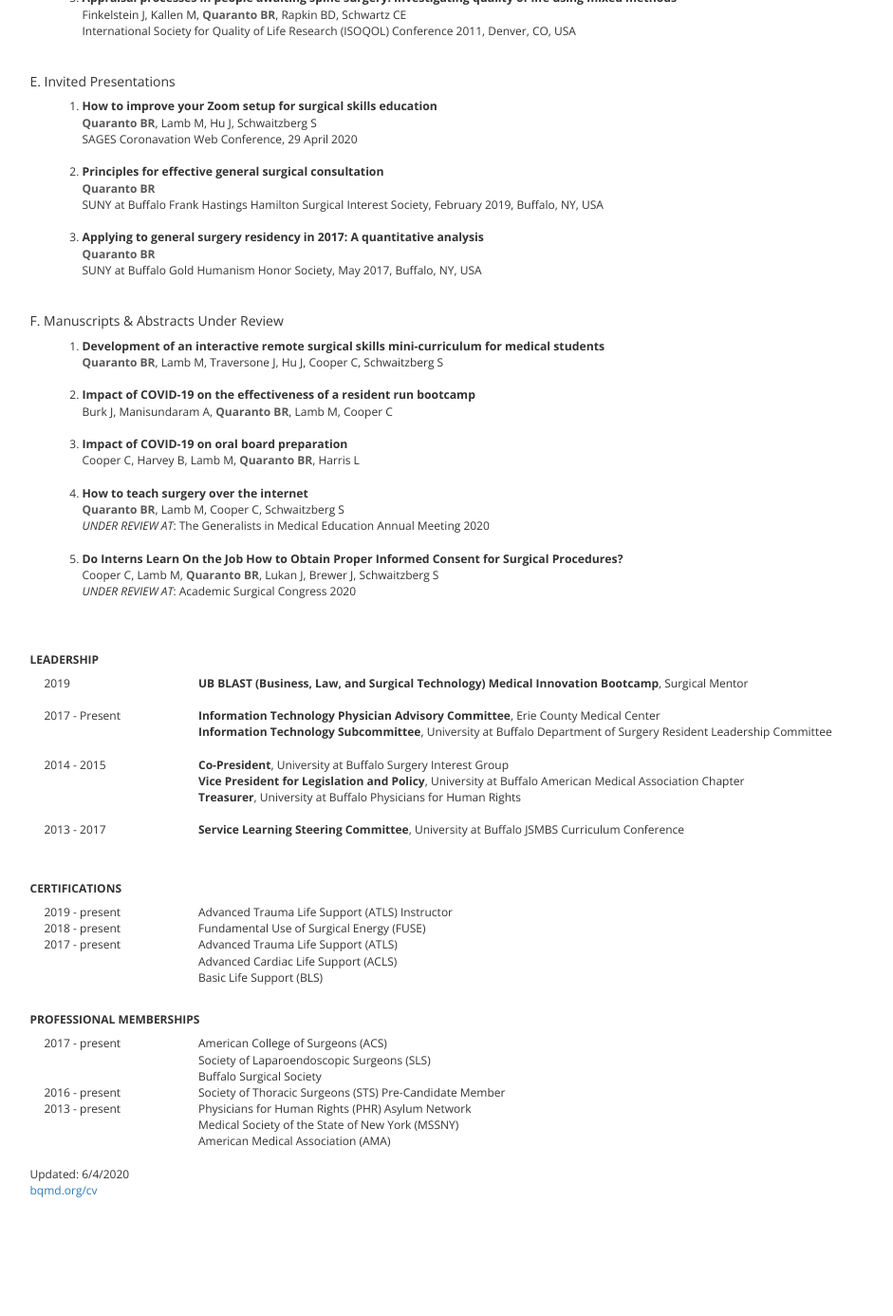
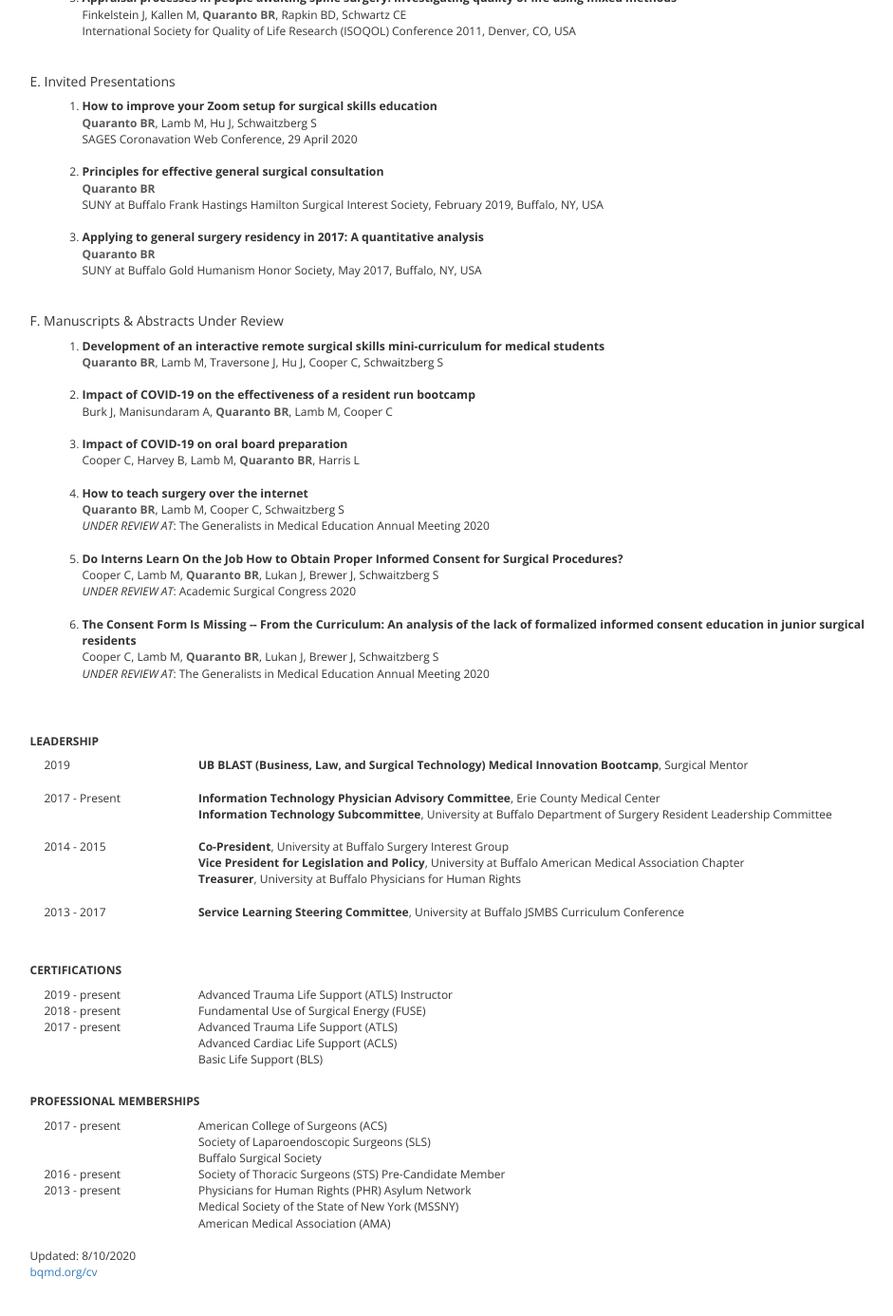
Before and after one commit to bquarant/bquarant.github.com, a Jekyll site: the page cv/index.html, which Jekyll copies as it is, in a window 1280 px wide and 1400 px high, scrolled down 3298 px. Shown: the top 1386 px of the window at 95% size, without its empty margins (121-1062 px from the left). Built offline with Jekyll 4.4.1, drawn with Linux system fonts in a browser that asks for light colours; before the commit the page ends 4611 px from its top, so only the background shows below that.

Commit message:
new TGME abstract

```diff
--- a/cv/index.html
+++ b/cv/index.html
@@ -552,10 +552,19 @@
 	<div class="row">
 	<div class="col-xs-11 col-sm-11 col-md-11 col-lg-11">
 		<li>
-			<span class="title">
-Do Interns Learn On the Job How to Obtain Proper Informed Consent for Surgical Procedures?</span><br>
+			<span class="title">Do Interns Learn On the Job How to Obtain Proper Informed Consent for Surgical Procedures?</span><br>
 			<span class="details">Cooper C, Lamb M, <b style="color: #595959;">Quaranto BR</b>, Lukan J, Brewer J, Schwaitzberg S</span><br>
 			<span class="details"><em>UNDER REVIEW AT</em>: Academic Surgical Congress 2020</span>
+		</li>
+	</div>
+	</div>
+	<br>
+	<div class="row">
+	<div class="col-xs-11 col-sm-11 col-md-11 col-lg-11">
+		<li>
+			<span class="title">The Consent Form Is Missing -- From the Curriculum: An analysis of the lack of formalized informed consent education in junior surgical residents</span><br>
+			<span class="details">Cooper C, Lamb M, <b style="color: #595959;">Quaranto BR</b>, Lukan J, Brewer J, Schwaitzberg S</span><br>
+			<span class="details"><em>UNDER REVIEW AT</em>: The Generalists in Medical Education Annual Meeting 2020</span>
 		</li>
 	</div>
 	</div>
@@ -652,7 +661,7 @@ Do Interns Learn On the Job How to Obtain Proper Informed Consent for Surgical P
 
 <!-- Footer -->
 <div class="pull-left" style="text-align: left;">
-<div class="row">Updated: 6/4/2020</div>
+<div class="row">Updated: 8/10/2020</div>
 <div class="row"><a href="http://bqmd.org/cv">bqmd.org/cv</a></div>
 <br><br><br>
 </div>
```
